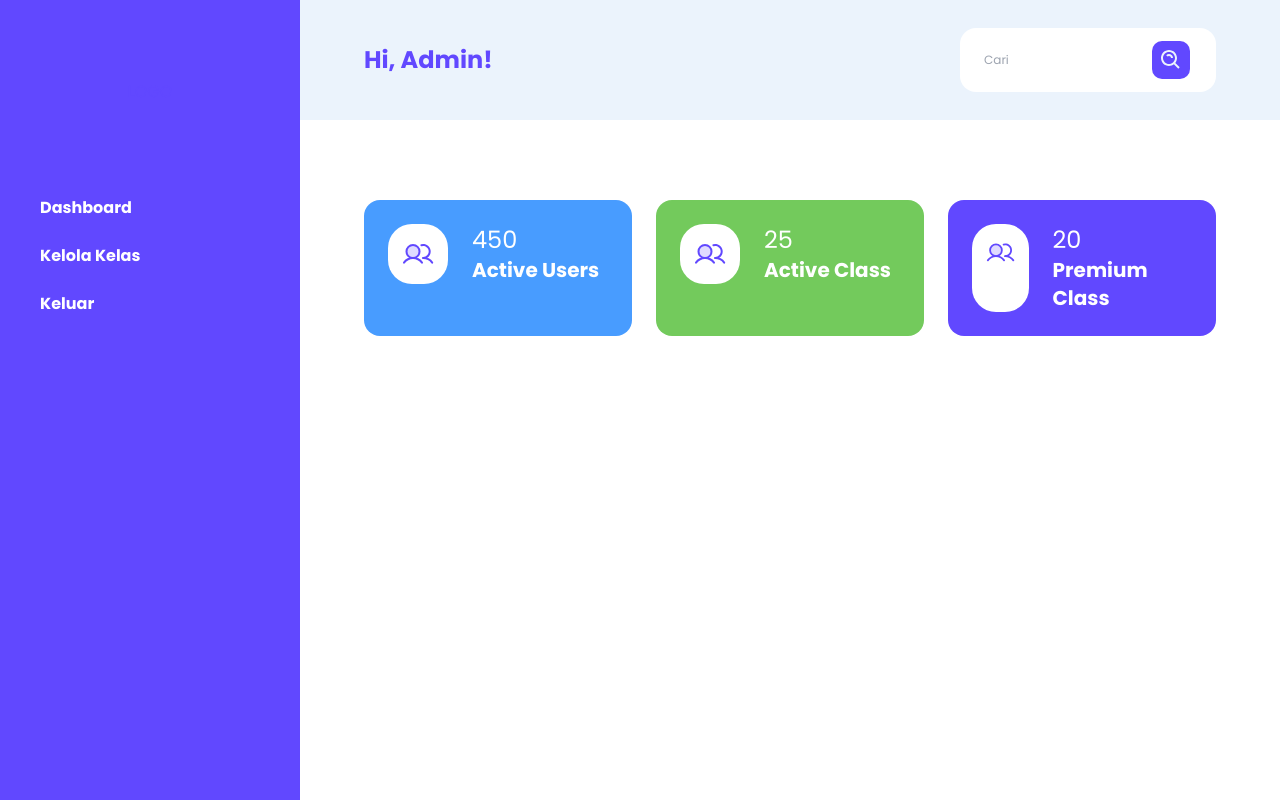
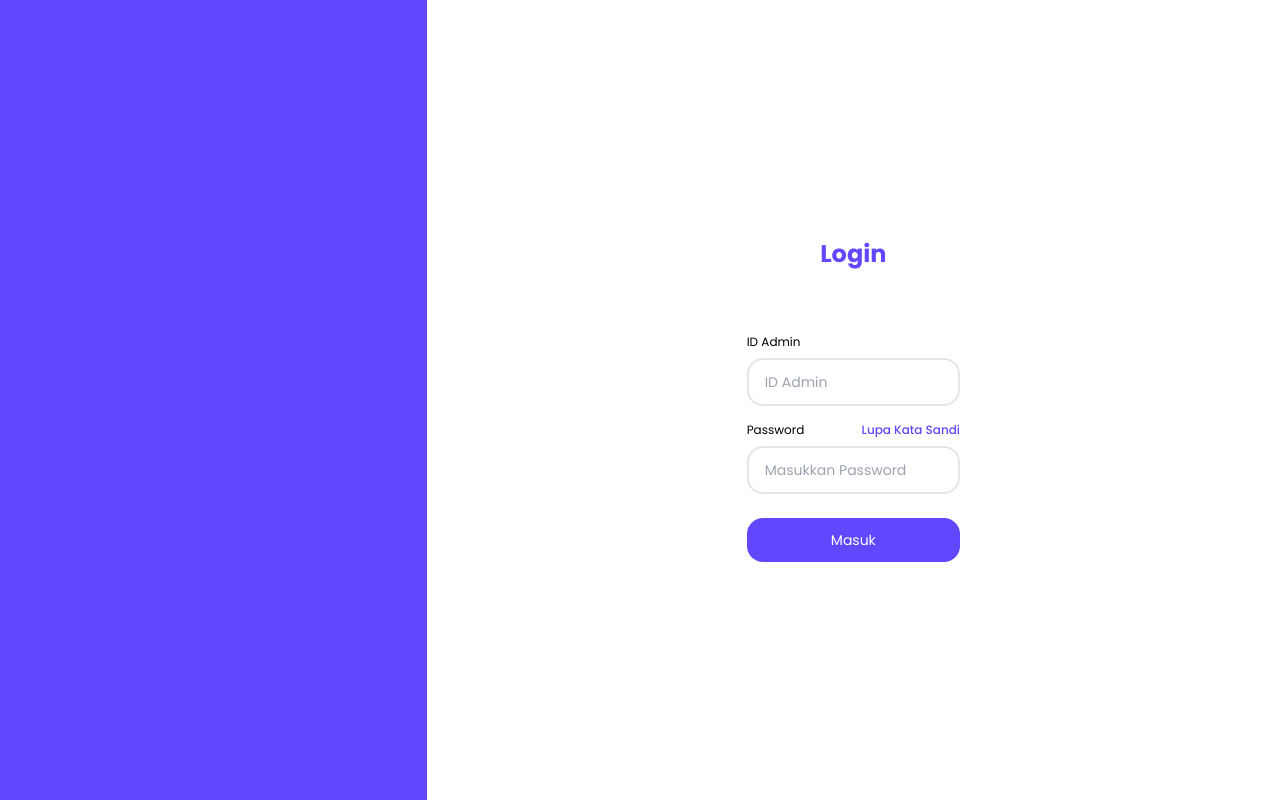
Before and after one commit to Andisurya01/Final-Project-Admin, a React (Vite) app: page /login in a window 1280 px wide. Built offline with nearby package versions, Linux system fonts and the light colour scheme.

Commit message:
Memperbaiki Route

```diff
--- a/src/App.jsx
+++ b/src/App.jsx
@@ -1,47 +1,10 @@
-import { BrowserRouter, Route, Routes } from 'react-router-dom'
-import Login from '../src/pages/LoginPages'
-import DashBoard from '../src/components/Dashboard/DashBoard'
-import SideBar from "../src/components/SideBar/SideBar";
-import Navbar from "../src/components/Navbar/Navbar";
-import Card from "../src/components/Cards/Card";
-import TambahKelas from "../src/components/PopUp/TambahKelas";
-import KelolaKelas from "../src/components/KelolaKelas/KelolaKelas";
+import { RouterProvider} from 'react-router-dom'
+import router from './routes/Routes'
 import './App.css'
 
 function App() {
   return (
-    <>
-      <BrowserRouter>
-        <Routes>
-          <Route path='/' element={<Login />} />
-        </Routes>
-        <div >
-          <div className="hidden">
-            <div className="absolute w-screen py-10 bg-black bg-opacity-90">
-              <TambahKelas></TambahKelas>
-            </div>
-          </div>
-          <div className="flex">
-            <div className="">
-              <SideBar></SideBar>
-            </div>
-            <div className="w-screen">
-              <Navbar></Navbar>
-              <div className="flex flex-row gap-6 justify-between px-16 py-20">
-                <Card number={"450"} title={"Active Users"} background={"#489CFF"}></Card>
-                <Card number={"25"} title={"Active Class"} background={"#73CA5C"}></Card>
-                <Card number={"20"} title={"Premium Class"} background={"#6148FF"}></Card>
-              </div>
-              <Routes>
-                <Route path='/dashboard' element={<DashBoard />}></Route>
-                <Route path='/kelolakelas' element={<KelolaKelas />}></Route>
-              </Routes>
-            </div>
-          </div>
-        </div>
-
-      </BrowserRouter>
-    </>
+   <RouterProvider router={router}/>
   )
 }
 
--- a/src/components/Button/ButtonLogin.jsx
+++ b/src/components/Button/ButtonLogin.jsx
@@ -1,7 +1,7 @@
 /* eslint-disable react/prop-types */
 const Button = ({ title}) => {
     return (
-        <div className="py-3 px-6 bg-DARKBLUE05 text-white text-center rounded-2xl mt-2 text-sm">
+        <div className="py-3 px-6 bg-DARKBLUE05 text-white text-center rounded-2xl mt-2 text-sm ">
             {title}
         </div>
     )
--- a/src/components/Cards/Card.jsx
+++ b/src/components/Cards/Card.jsx
@@ -1,4 +1,3 @@
-/* eslint-disable react/prop-types */
 const Card = ({ background, number, title }) => {
     return (
         <div className="rounded-2xl w-full" style={{backgroundColor : background}}>
--- /dev/null
+++ b/src/components/Context/HookButtonProvider.jsx
@@ -0,0 +1,13 @@
+import { createContext, useState } from "react";
+
+export const HookButtonContext = createContext();
+
+export default function HookButtonProvider({ children }) {
+    const [isTambahKelas, setIsTambahKelas] = useState(false)
+
+    return (
+        <HookButtonContext.Provider value={[isTambahKelas, setIsTambahKelas]}>
+            {children}
+        </HookButtonContext.Provider>
+    )
+}
--- a/src/components/HeadingTable/HeadingTable.jsx
+++ b/src/components/HeadingTable/HeadingTable.jsx
@@ -1,5 +1,13 @@
+import { useContext, useState } from "react"
+import { HookButtonContext } from "../Context/HookButtonProvider"
 /* eslint-disable react/prop-types */
 const HeadingTable = ({Title, TambahButton }) => {
+    const [isTambahKelas, setIsTambahKelas] = useState(false)
+
+    const handleTambahKelas = () => {
+        setIsTambahKelas(!isTambahKelas)
+        console.log("tekan");
+    }
     return (
         <section className="flex justify-between content-center px-16 py-10 ">
             <h1 className="text-xl font-bold ">{Title}</h1>
@@ -7,7 +15,7 @@ const HeadingTable = ({Title, TambahButton }) => {
                 <div className={TambahButton}>
                     <div className="flex items-center bg-DARKBLUE05 rounded-2xl px-[10px] py-[5px]">
                         <img src="/icon_svg/gala_add.svg" />
-                        <button className="font-bold text-white text-base px-2">Tambah</button>
+                        <button type="button" className="font-bold text-white text-base px-2" onClick={handleTambahKelas}>Tambah</button>
                     </div>
                 </div>
                 <div className="flex items-center rounded-2xl px-[5px]  border-DARKBLUE05 border">
--- a/src/components/KelolaKelas/DataTabelKelas.jsx
+++ b/src/components/KelolaKelas/DataTabelKelas.jsx
@@ -1,5 +1,6 @@
 /* eslint-disable react/prop-types */
 import ButtonAksi from "../Button/ButtonAksi"
+
 
 const DataTabelKelas = ({ KodeKelas, Kategori, NamaKelas, TipeKelas, Level, HargaKelas }) => {
     return (
@@ -12,8 +13,12 @@ const DataTabelKelas = ({ KodeKelas, Kategori, NamaKelas, TipeKelas, Level, Harg
                 <div className="text-[10px] font-bold "><p>{Level}</p></div>
                 <div className="text-[10px] font-bold "><p>{HargaKelas}</p></div>
                 <div className="flex gap-[5px]">
-                    <ButtonAksi title="Ubah" background="#6148FF" />
-                    <ButtonAksi title="Hapus" background="#FF0000" />
+                    <div>
+                        <ButtonAksi title="Ubah" background="#6148FF" />
+                    </div>
+                    <div>
+                        <ButtonAksi title="Hapus" background="#FF0000" />
+                    </div>
                 </div>
             </div>
         </section>
--- a/src/components/Login/LoginForm.jsx
+++ b/src/components/Login/LoginForm.jsx
@@ -1,23 +1,34 @@
 import Button from "../Button/ButtonLogin"
+import { useState } from "react"
+
 
 const LoginForm = () => {
+    const [emailOrPhone, setEmailOrPhone] = useState("")
+    const [password, setPassword] = useState("")
+
+    const onSubmit = () => {
+        console.log(emailOrPhone, password);
+    }
+
     return (
         <section className="">
-            <div className="">
+            <form className="" onSubmit={onSubmit}>
                 <h1 className="font-bold pb-16 text-2xl text-center text-DARKBLUE05">Login</h1>
                 <div className="pb-4">
                     <label className="block pb-2 text-xs">ID Admin</label>
-                    <input type="email" name="email" placeholder="ID Admin" className=" border-2 border-neutral-200 text-sm rounded-2xl px-4 py-3 w-full" />
+                    <input type="email" name="email" placeholder="ID Admin" className=" border-2 border-neutral-200 text-sm rounded-2xl px-4 py-3 w-full" value={emailOrPhone} onChange={(e) => setEmailOrPhone(e.target.value)} />
                 </div>
                 <div className="pb-4">
                     <div>
                         <label className="float-left pb-2 text-xs">Password</label>
                         <label className="float-right text-xs font-medium text-DARKBLUE05">Lupa Kata Sandi</label>
                     </div>
-                    <input type="password" name="password" placeholder="Masukkan Password" className=" border-2 border-neutral-200 text-sm rounded-2xl px-4 py-3 w-full" />
+                    <input type="password" name="password" placeholder="Masukkan Password" className=" border-2 border-neutral-200 text-sm rounded-2xl px-4 py-3 w-full" value={password} onChange={(e) => setPassword(e.target.value)} />
                 </div>
-                <Button warna={"bg-DARKBLUE05"} title={"Masuk"}></Button>
-            </div>
+                <button type="button" onClick={onSubmit} className="w-full">
+                    <Button warna={"bg-DARKBLUE05"} title={"Masuk"}></Button>
+                </button>
+            </form>
         </section>
     )
 }
--- a/src/components/Navbar/Navbar.jsx
+++ b/src/components/Navbar/Navbar.jsx
@@ -7,7 +7,7 @@ const Navbar = () => {
                 </div>
                 <div className="relative flex items-center">
                     <input className="px-6 py-3 font-normal text-xs rounded-2xl w-64 h-16 " placeholder="Cari" ></input>
-                    <img src="/icon_svg/bx_search-alt.svg" alt="Search Logo" className="p-[7px] bg-DARKBLUE05 rounded-[10px] absolute translate-x-48 cursor-pointer" onClick={()=>{console.log("tertekan")}}/>
+                    <img src="/icon_svg/bx_search-alt.svg" alt="Search Logo" className="p-[7px] bg-DARKBLUE05 rounded-[10px] absolute translate-x-48 cursor-pointer"/>
                 </div>
             </div>
         </div>
--- a/src/pages/DashBoardPages.jsx
+++ b/src/pages/DashBoardPages.jsx
@@ -1,18 +1,10 @@
-import { Route} from 'react-router-dom'
+import { Outlet } from "react-router-dom";
 import SideBar from "../components/SideBar/SideBar";
 import Navbar from "../components/Navbar/Navbar";
 import Card from "../components/Cards/Card";
-import TambahKelas from "../components/PopUp/TambahKelas";
-import KelolaKelas from "../components/KelolaKelas/KelolaKelas";
-import DashBoard from "../components/Dashboard/DashBoard";
-const DashBoardPages = () => {
+const DashboardPages = () => {
     return (
-        <div >
-          <div className="hidden">
-            <div className="absolute w-screen py-10 bg-black bg-opacity-90">
-              <TambahKelas></TambahKelas>
-            </div>
-          </div>
+        <div>
             <div className="flex">
                 <div className="">
                     <SideBar></SideBar>
@@ -24,12 +16,14 @@ const DashBoardPages = () => {
                         <Card number={"25"} title={"Active Class"} background={"#73CA5C"}></Card>
                         <Card number={"20"} title={"Premium Class"} background={"#6148FF"}></Card>
                     </div>
-                <Route path='/dashboard' element={<DashBoard />}></Route>
-                <Route path='/kelolakelas' element={<KelolaKelas />}></Route>
+                    <main>
+                        <Outlet />
+                    </main>
                 </div>
             </div>
         </div>
+
     )
 }
 
-export default DashBoardPages;
+export default DashboardPages;
--- /dev/null
+++ b/src/routes/PrivateRoutes.jsx
@@ -0,0 +1,11 @@
+import { Navigate, Outlet } from "react-router-dom";
+
+const PrivateRoutes = () => {
+    // const token = localStorage.getItem("token");
+    const auth = {'token': false}
+    return (
+        auth.token ? <Outlet /> : <Navigate to="/login" />
+    );
+}
+
+export default PrivateRoutes;
--- /dev/null
+++ b/src/routes/Routes.jsx
@@ -0,0 +1,22 @@
+import { Route, createBrowserRouter, createRoutesFromElements } from "react-router-dom";
+import DashboardPages from "../pages/DashboardPages";
+import DashBoard from "../components/DashBoard/DashBoard";
+import KelolaKelas from "../components/KelolaKelas/KelolaKelas";
+import PrivateRoutes from "./PrivateRoutes";
+import LoginPages from "../pages/LoginPages";
+const router = createBrowserRouter(
+    createRoutesFromElements(
+        <Route>
+            <Route element={<PrivateRoutes />}>
+                <Route path='/' element={<DashboardPages />}>
+                    <Route path='/dashboard' element={<DashBoard />} />
+                    <Route path='/kelolakelas' element={<KelolaKelas />} />
+                </Route>
+            </Route>
+            <Route path='/login' element={<LoginPages />} />
+            <Route path='*' element={<h1>Not Found</h1>} />
+        </Route>
+    )
+)
+
+export default router;
```
Also changed, not shown: src/api/coursesAPI.js (line endings or trailing spaces). Lines whose indentation alone changed are shown as unchanged.
